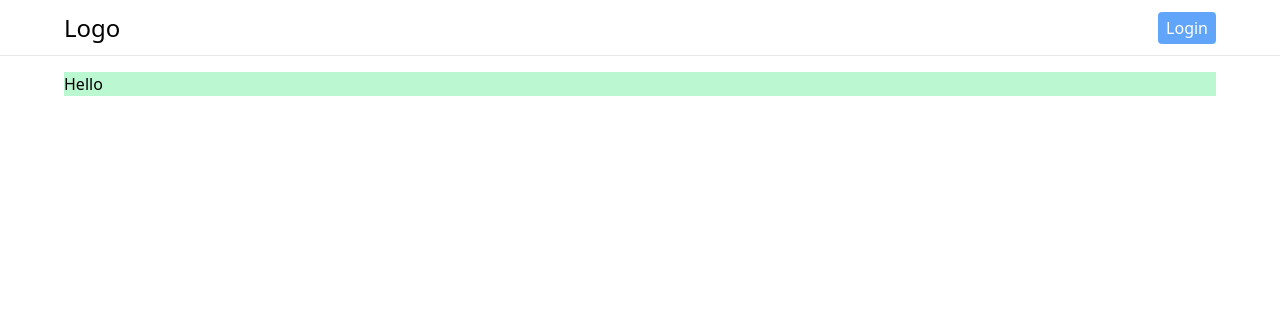
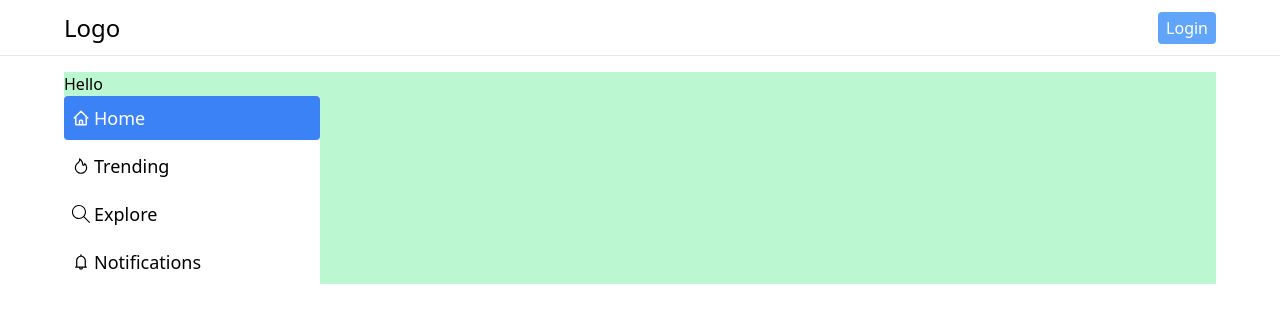
Before and after one commit to Alejandro1709/Besocial, a Next.js app: page / in a window 1280 px wide. Shown: the top 322 px of the page. Built offline with nearby package versions, Linux system fonts and the light colour scheme.

Commit message:
Add: Menufor navigating between pages and Add: react-icons

```diff
--- a/package.json
+++ b/package.json
@@ -16,6 +16,7 @@
     "next": "13.1.6",
     "react": "18.2.0",
     "react-dom": "18.2.0",
+    "react-icons": "^4.7.1",
     "typescript": "4.9.5"
   },
   "devDependencies": {
--- /dev/null
+++ b/src/components/Menu.tsx
@@ -0,0 +1,44 @@
+import { HiOutlineHome } from 'react-icons/hi';
+import { AiOutlineFire } from 'react-icons/ai';
+import { SlMagnifier } from 'react-icons/sl';
+import { AiOutlineBell } from 'react-icons/ai';
+import MenuItem from './MenuItem';
+
+function Menu() {
+  const NAVIGATION_LINKS = [
+    {
+      name: 'Home',
+      href: '/',
+      icon: <HiOutlineHome />,
+      active: true,
+    },
+    {
+      name: 'Trending',
+      href: '/trending',
+      icon: <AiOutlineFire />,
+      active: false,
+    },
+    {
+      name: 'Explore',
+      href: '/explore',
+      icon: <SlMagnifier />,
+      active: false,
+    },
+    {
+      name: 'Notifications',
+      href: '/notifications',
+      icon: <AiOutlineBell />,
+      active: false,
+    },
+  ];
+
+  return (
+    <ul className='inline-flex flex-col gap-1 w-64 bg-white' role='navigation'>
+      {NAVIGATION_LINKS.map((link) => (
+        <MenuItem key={link.name} link={link} />
+      ))}
+    </ul>
+  );
+}
+
+export default Menu;
--- /dev/null
+++ b/src/components/MenuItem.tsx
@@ -0,0 +1,28 @@
+import Link from 'next/link';
+
+type MenuItemProps = {
+  link: {
+    name: string;
+    href: string;
+    icon: React.ReactNode;
+    active: boolean;
+  };
+};
+
+function MenuItem({ link }: MenuItemProps) {
+  return (
+    <li
+      className={`text-lg font-medium ${
+        link.active ? 'bg-blue-500 text-white' : null
+      } p-2 rounded hover:bg-blue-500 hover:text-white cursor-pointer`}
+      role='listitem'
+    >
+      <Link className='flex flex-row items-center gap-1' href={link.href}>
+        {link.icon}
+        {link.name}
+      </Link>
+    </li>
+  );
+}
+
+export default MenuItem;
--- a/src/pages/index.tsx
+++ b/src/pages/index.tsx
@@ -1,4 +1,5 @@
 import Layout from '@/components/Layout';
+import Menu from '@/components/Menu';
 import Section from '@/components/Section';
 
 export default function Home() {
@@ -6,6 +7,7 @@ export default function Home() {
     <Layout title='Besocial | Feed'>
       <Section>
         <h1>Hello</h1>
+        <Menu />
       </Section>
     </Layout>
   );
```
Also changed, not shown: 1 other file (tests, documents, lock files or other folders).
